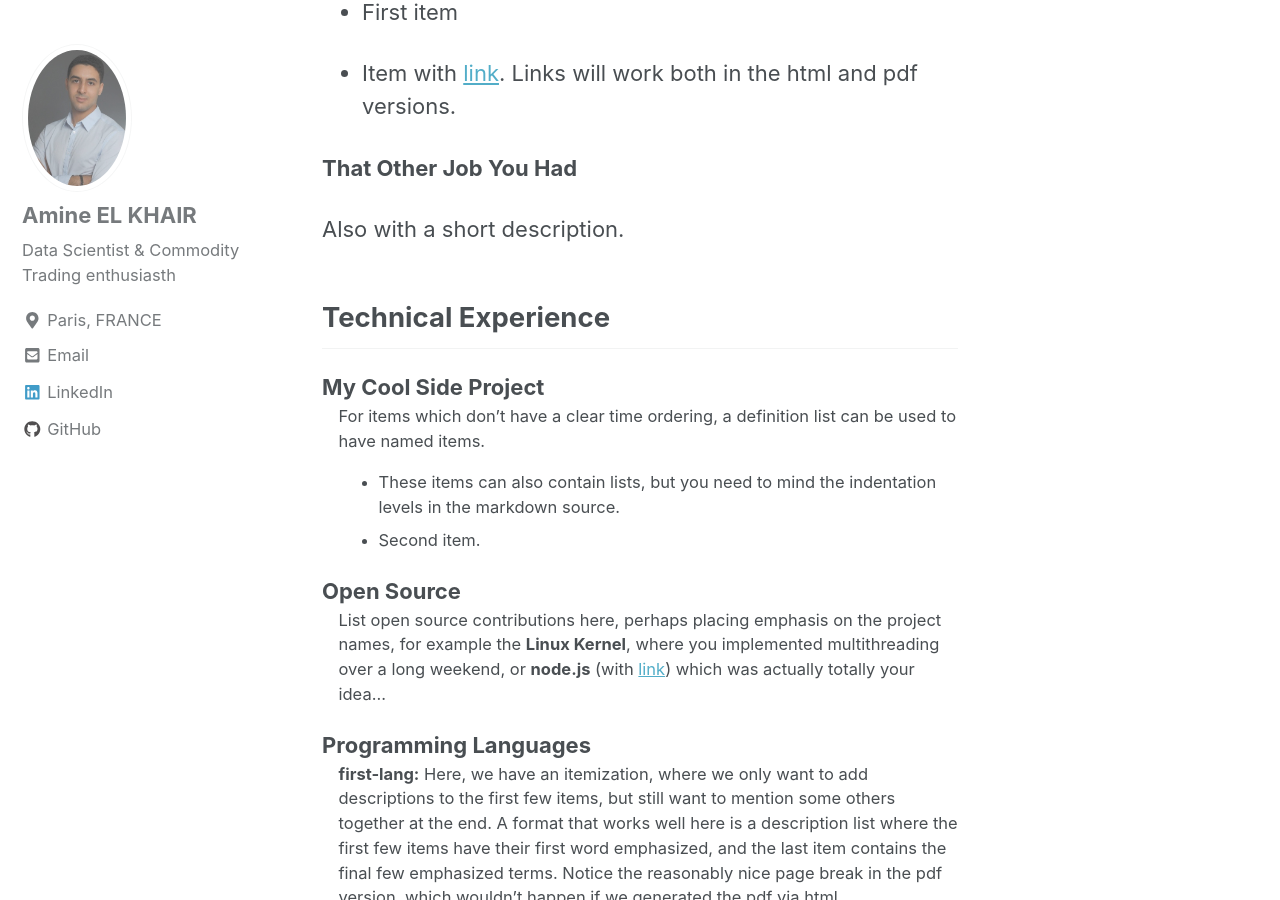
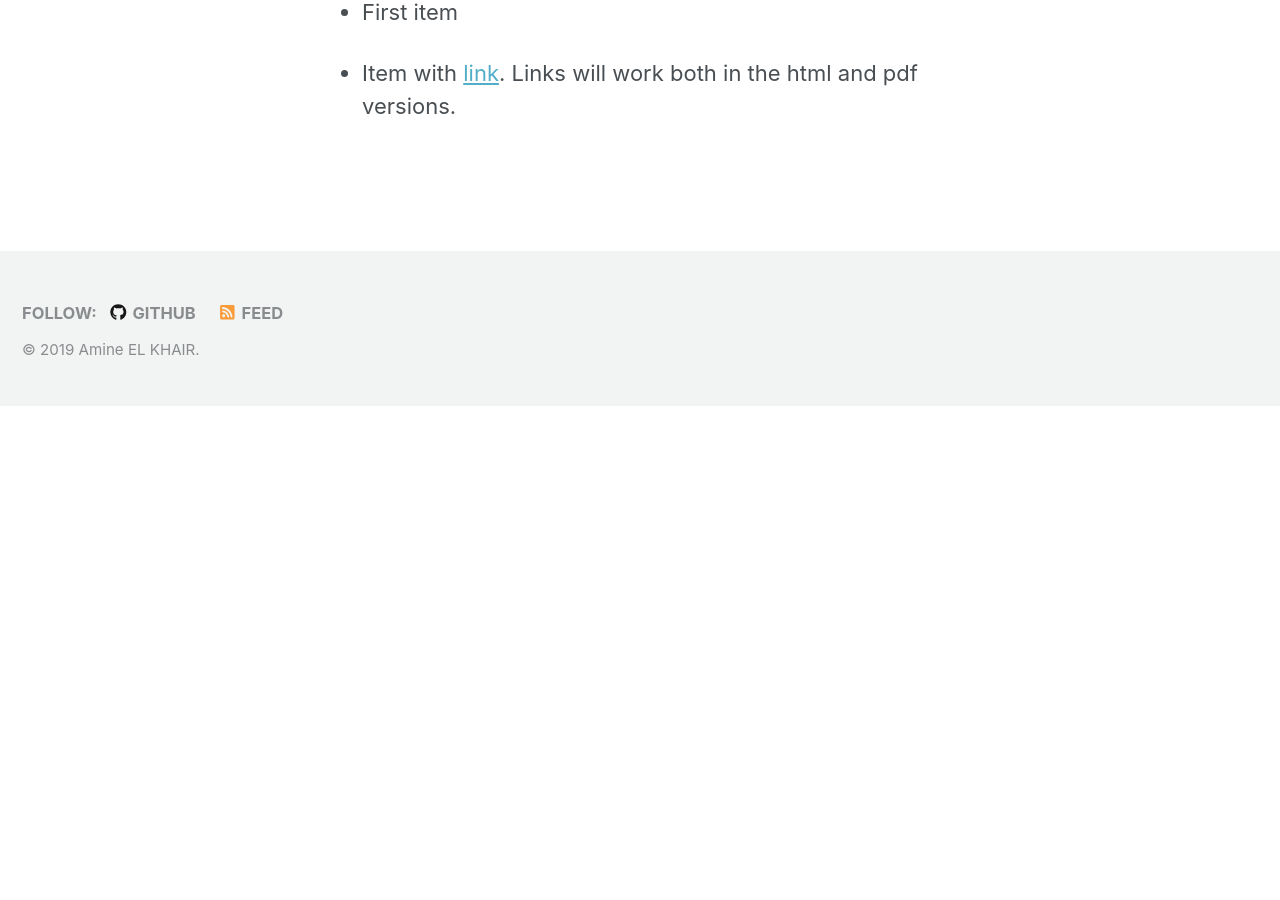
Before and after one commit to aelkhair/aelkhair.github.io, a Jekyll site: the page built from _pages/cv.md, in a window 1280 px wide and 900 px high, scrolled down 1143 px. Built offline with Jekyll 4.4.1, drawn with Linux system fonts in a browser that asks for light colours; nearby versions of some CDN libraries; after the commit the page ends 1548 px from its top, so only the background shows below that; some of the changed text lies outside the part shown.

Commit message:
new order

```diff
--- a/_pages/cv.md
+++ b/_pages/cv.md
@@ -12,12 +12,13 @@
 Education
 ---------
 
-2017-2018
-:   **Exchange Semester, Machine Learning and Supply Chain Management**; Tsinghua University (Beijing,CN)
 
 2015-2018
 :   **MSc, Computer Science and Industrial Engineering**; ENSIAME University of
     Hauts-de-France (Valenciennes,FR)
+
+2017-2018
+:   **Exchange Semester, Machine Learning and Supply Chain Management**; Tsinghua University (Beijing,CN)
 
     *Mermoz Regional Scholarship from the region of Hauts-de-France in 2017*
 
@@ -34,59 +35,3 @@
 
 * Item with [link](http://www.example.com). Links will work both in
   the html and pdf versions.
-
-**That Other Job You Had**
-
-Also with a short description.
-
-Technical Experience
---------------------
-
-My Cool Side Project
-:   For items which don't have a clear time ordering, a definition
-    list can be used to have named items.
-
-    * These items can also contain lists, but you need to mind the
-      indentation levels in the markdown source.
-    * Second item.
-
-Open Source
-:   List open source contributions here, perhaps placing emphasis on
-    the project names, for example the **Linux Kernel**, where you
-    implemented multithreading over a long weekend, or **node.js**
-    (with [link](http://nodejs.org)) which was actually totally
-    your idea...
-
-Programming Languages
-:   **first-lang:** Here, we have an itemization, where we only want
-    to add descriptions to the first few items, but still want to
-    mention some others together at the end. A format that works well
-    here is a description list where the first few items have their
-    first word emphasized, and the last item contains the final few
-    emphasized terms. Notice the reasonably nice page break in the pdf
-    version, which wouldn't happen if we generated the pdf via html.
-
-:   **second-lang:** Description of your experience with second-lang,
-    perhaps again including a [link] [ref], this time placing the url
-    reference elsewhere in the document to reduce clutter (see source
-    file).
-
-:   **obscure-but-impressive-lang:** We both know this one's pushing
-    it.
-
-:   Basic knowledge of **C**, **x86 assembly**, **forth**, **Common Lisp**
-
-[ref]: https://github.com/githubuser/superlongprojectname
-
-Extra Section, Call it Whatever You Want
-----------------------------------------
-
-* Human Languages:
-
-     * English (native speaker)
-     * ???
-     * This is what a nested list looks like.
-
-* Random tidbit
-
-* Other sort of impressive-sounding thing you did
```
